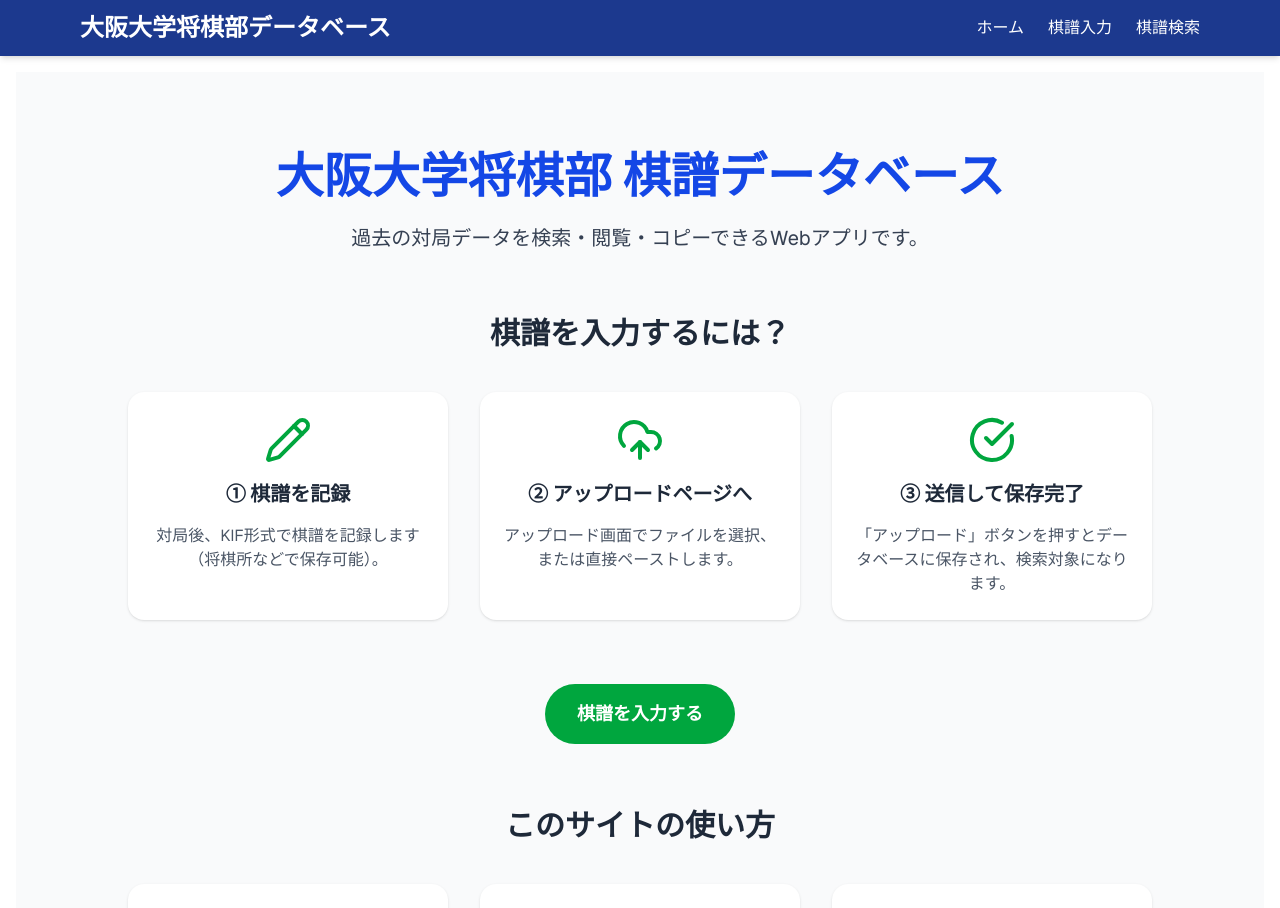
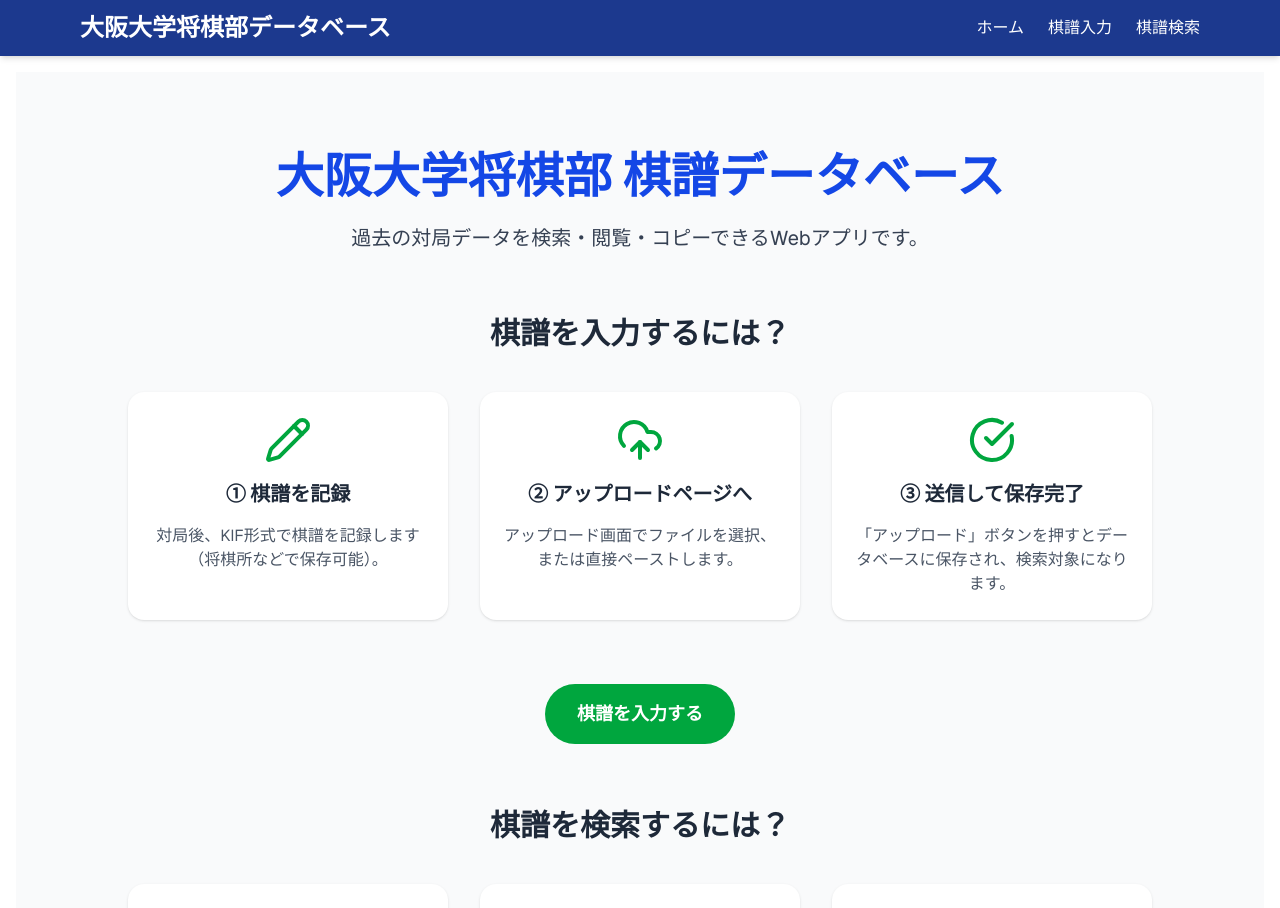
Before and after one commit to DaikiKazusaki/database, a Next.js app: page /home in a window 1280 px wide. Shown: the top 908 px of the page. Built offline with nearby package versions, Linux system fonts and the light colour scheme.

Commit message:
change the context of home

```diff
--- a/app/home/page.tsx
+++ b/app/home/page.tsx
@@ -61,7 +61,7 @@
 
         {/* Search Section */}
         <section className="space-y-10">
-          <h2 className="text-3xl font-semibold text-center">このサイトの使い方</h2>
+          <h2 className="text-3xl font-semibold text-center">棋譜を検索するには？</h2>
           <div className="grid sm:grid-cols-3 gap-8">
             <div className="bg-white rounded-2xl shadow p-6 text-center space-y-4">
               <Search className="mx-auto text-blue-600 w-12 h-12" />
```
